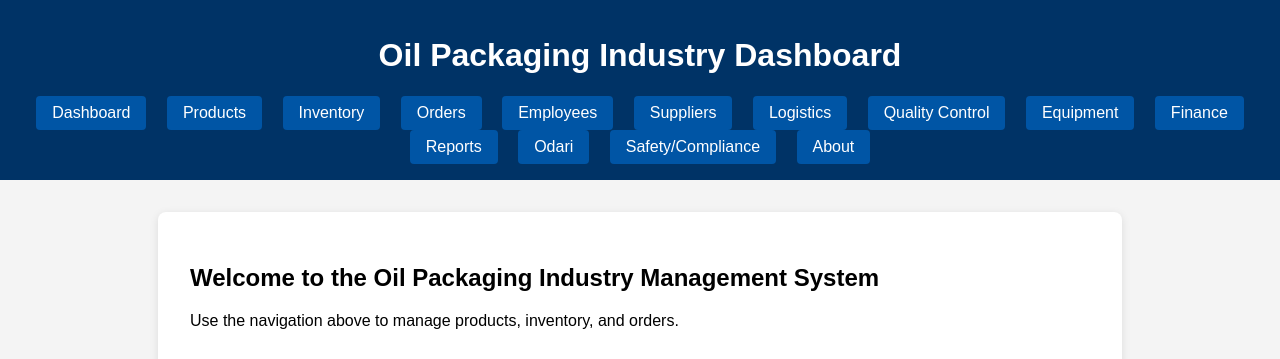
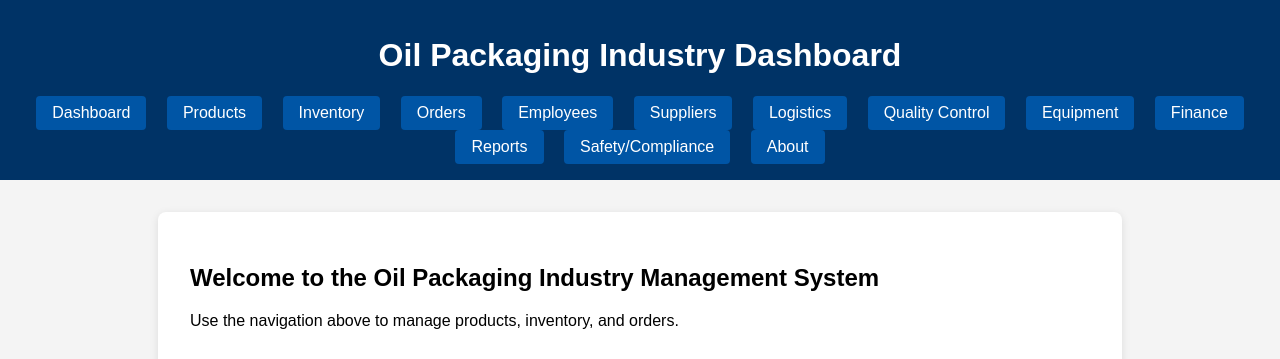
Before and after one commit to esaubornface73-maker/html1, a plain HTML site: page index.html in a window 1280 px wide. Shown: the top 359 px of the page. Drawn offline with Linux system fonts and the light colour scheme.

Commit message:
updated homepage

```diff
--- a/index.html
+++ b/index.html
@@ -21,7 +21,6 @@
             <button onclick="showSection('equipment')">Equipment</button>
             <button onclick="showSection('finance')">Finance</button>
             <button onclick="showSection('reports')">Reports</button>
-            <button >Odari</button>
          <button onclick="showSection('safety')">Safety/Compliance</button>
             <button onclick="showSection('about')">About</button>
         </nav>
```
